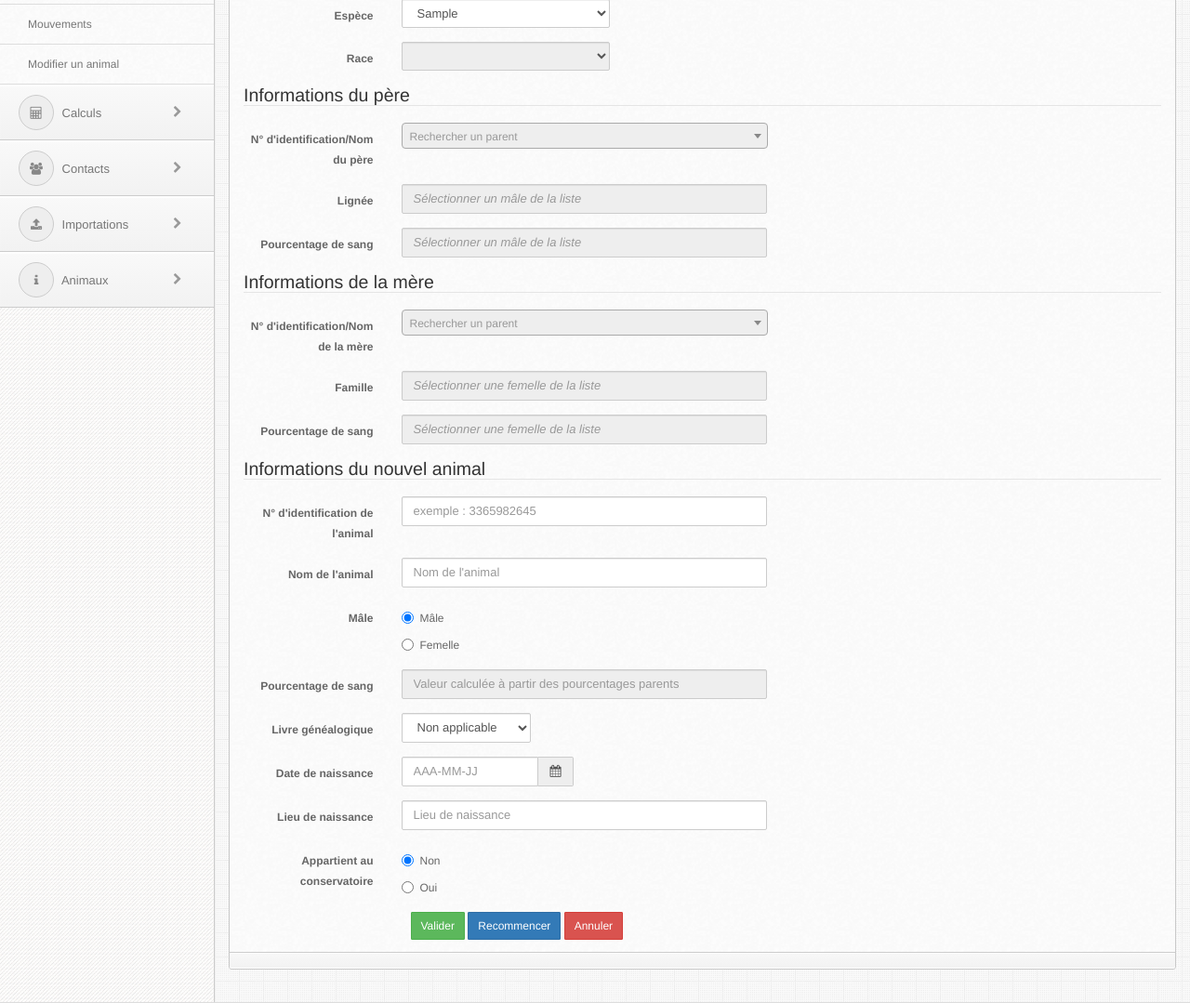
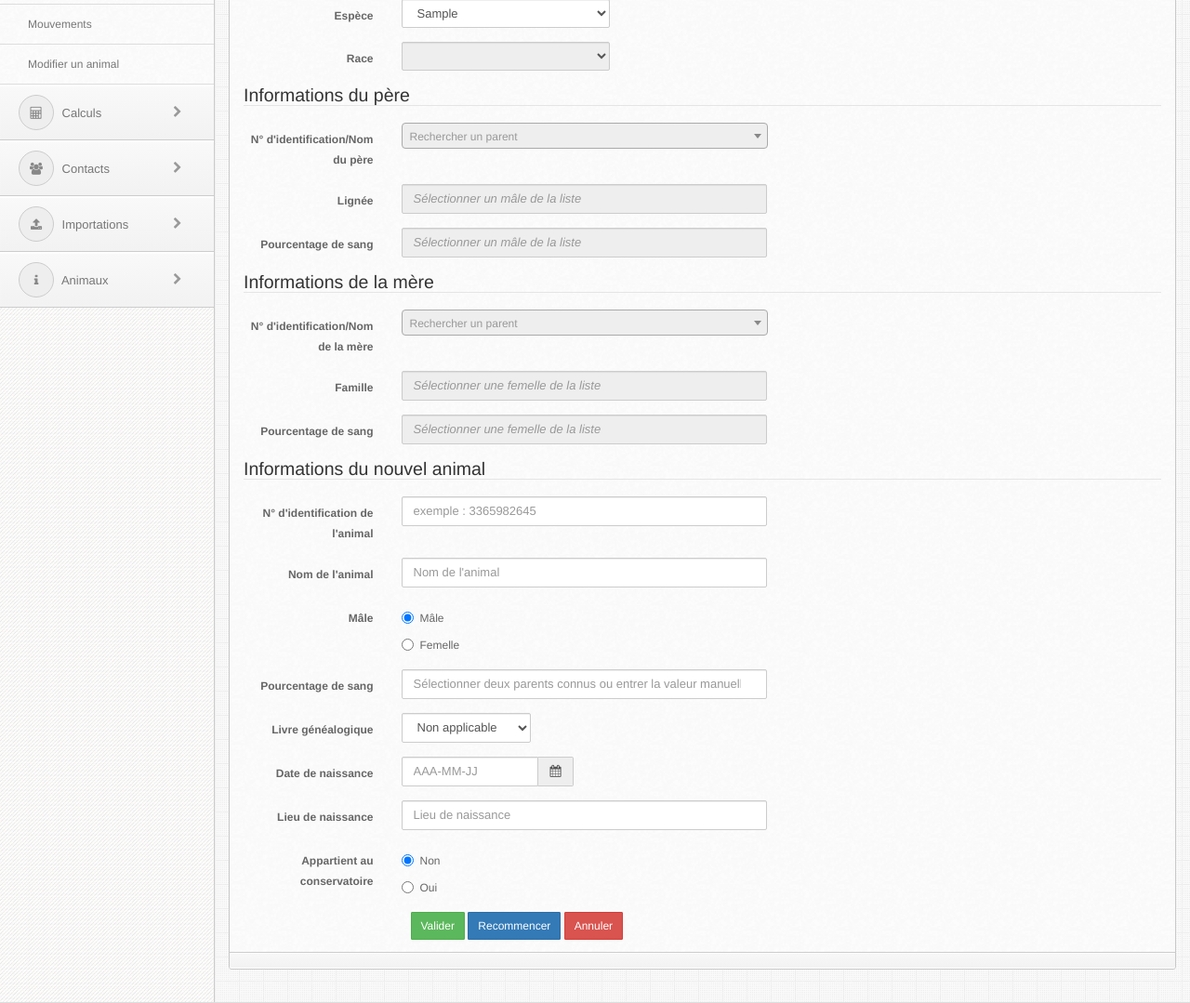
Before and after one commit to cvwill90/GenIS, a PHP site: page /Genis/entrees/naissances.php in a window 1280 px wide. Shown: the part 295-1374 px from the top of the page at 93% size. Run offline with PHP 8.4, Linux system fonts and the light colour scheme; the visitor is signed in with stand-in values (Sample User, id 1); tables that the repository leaves empty or names only in its code hold one stand-in row (values such as "Sample post"); data that the repository does not hold is empty.

Commit message:
Make blood percentage editable when at least one parent is unknown / not selected

```diff
--- a/entrees/js/script_naissances.js
+++ b/entrees/js/script_naissances.js
@@ -139,6 +139,7 @@ $(document).ready(function() {
         if ($('#fatherId').find(':selected')[0] !== undefined && $('#motherId').find(':selected')[0] !== undefined) {
             window.getNewAnimalGeneticInformation().done(function (data) {
                 var parsedGeneticInformation = JSON.parse(data);
+                $('#pourcentage_sang_animal').prop('disabled', true);
                 $('#pourcentage_sang_animal').val(parsedGeneticInformation.blood_percentage);
             });
         }
@@ -152,5 +153,6 @@ $(document).ready(function() {
             $('#famille').val("");
         }
         $('#pourcentage_sang_animal').val("");
+        $('#pourcentage_sang_animal').prop('disabled', false);
     });
 });
--- a/entrees/naissances.php
+++ b/entrees/naissances.php
@@ -160,7 +160,7 @@
                                     <div class="form-group">
                                         <label class="col-lg-2 control-label" for="pourcentage_sang_animal">Pourcentage de sang</label>
                                         <div class="col-lg-5">
-                                            <input class="form-control" placeholder="Valeur calculée à partir des pourcentages parents" type="number" step="0.01" name="pourcentage_sang_animal" id="pourcentage_sang_animal" disabled>
+                                            <input class="form-control" placeholder="Sélectionner deux parents connus ou entrer la valeur manuellement (exemple: 0.254)" type="number" step="0.001" name="pourcentage_sang_animal" id="pourcentage_sang_animal">
                                         </div>
                                     </div>
                                     <div class="form-group">
```
